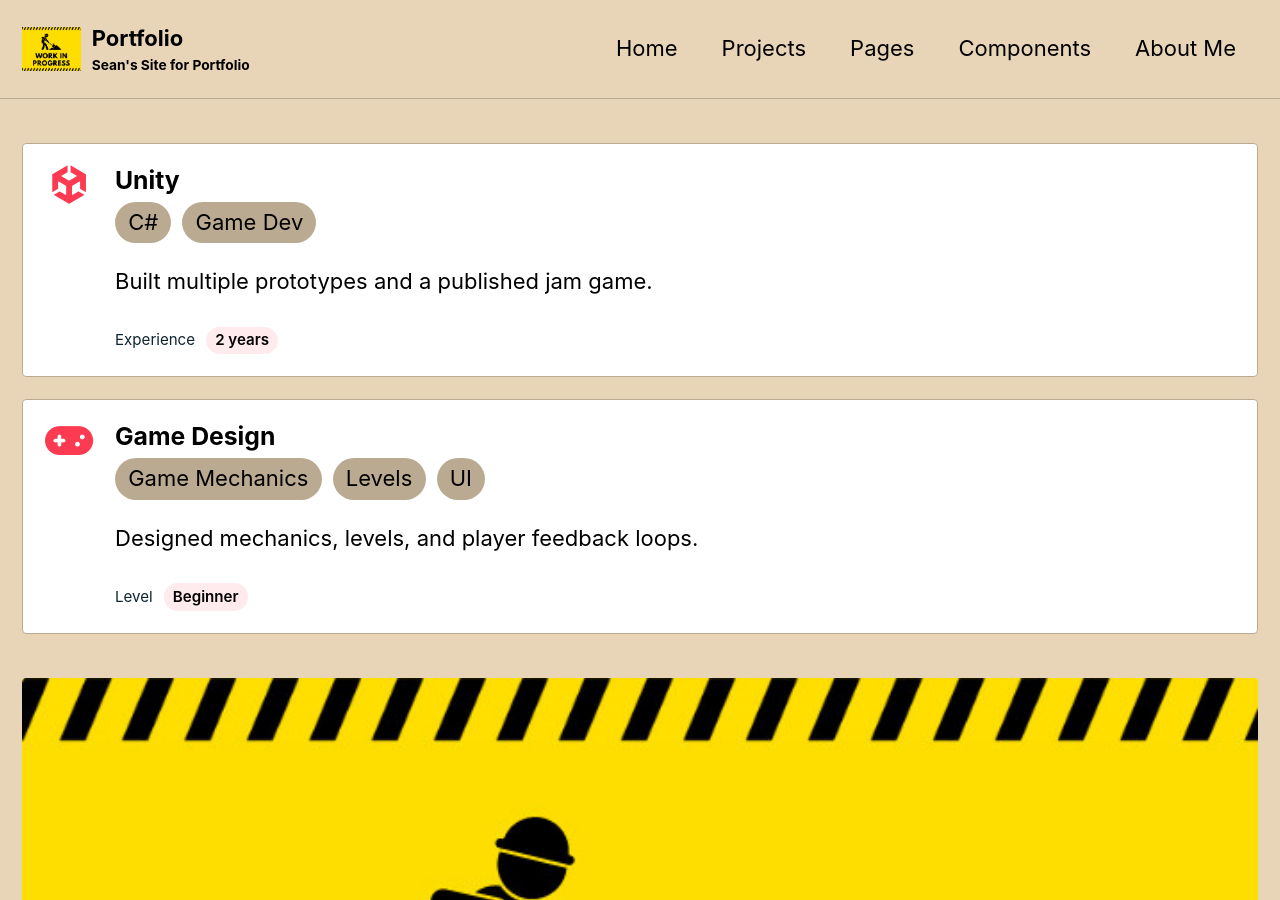
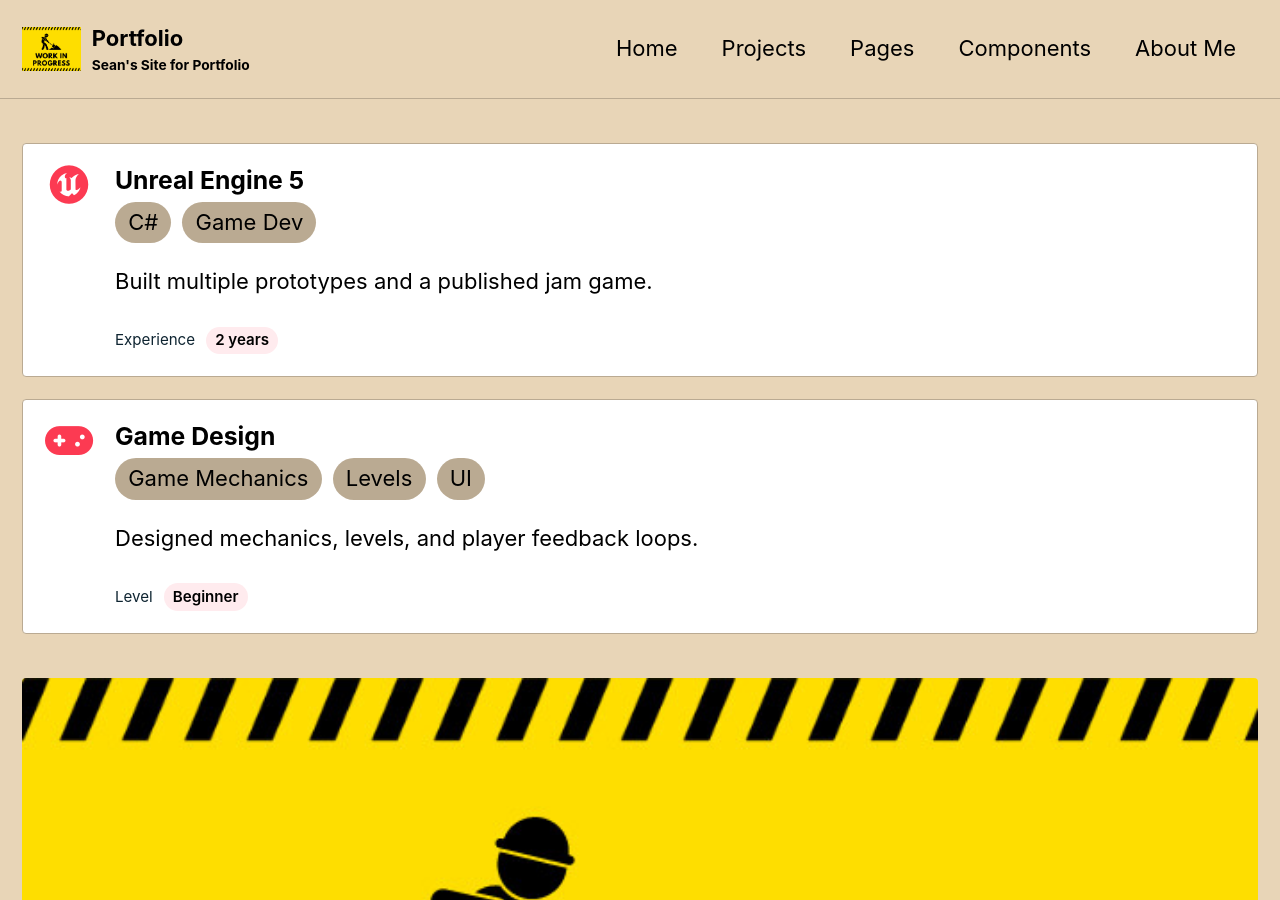
Before and after one commit to McDermott2527/McDermott2527.github.io, a Jekyll site: the page built from _pages/About_Me.md, in a window 1280 px wide and 900 px high. Built offline with Jekyll 4.4.1, drawn with Linux system fonts in a browser that asks for light colours.

Commit message:
Update About_Me.md

```diff
--- a/_pages/About_Me.md
+++ b/_pages/About_Me.md
@@ -4,8 +4,8 @@ layout: default
 permalink: /about-me/
 
 skills:
-  - name: "Unity"
-    icon: "fab fa-fw fa-unity"
+  - name: "Unreal Engine 5"
+    icon: "fa-brands fa-unreal-engine"
     badges: ["C#", "Game Dev"]
     text: "Built multiple prototypes and a published jam game."
     years: 2
```
